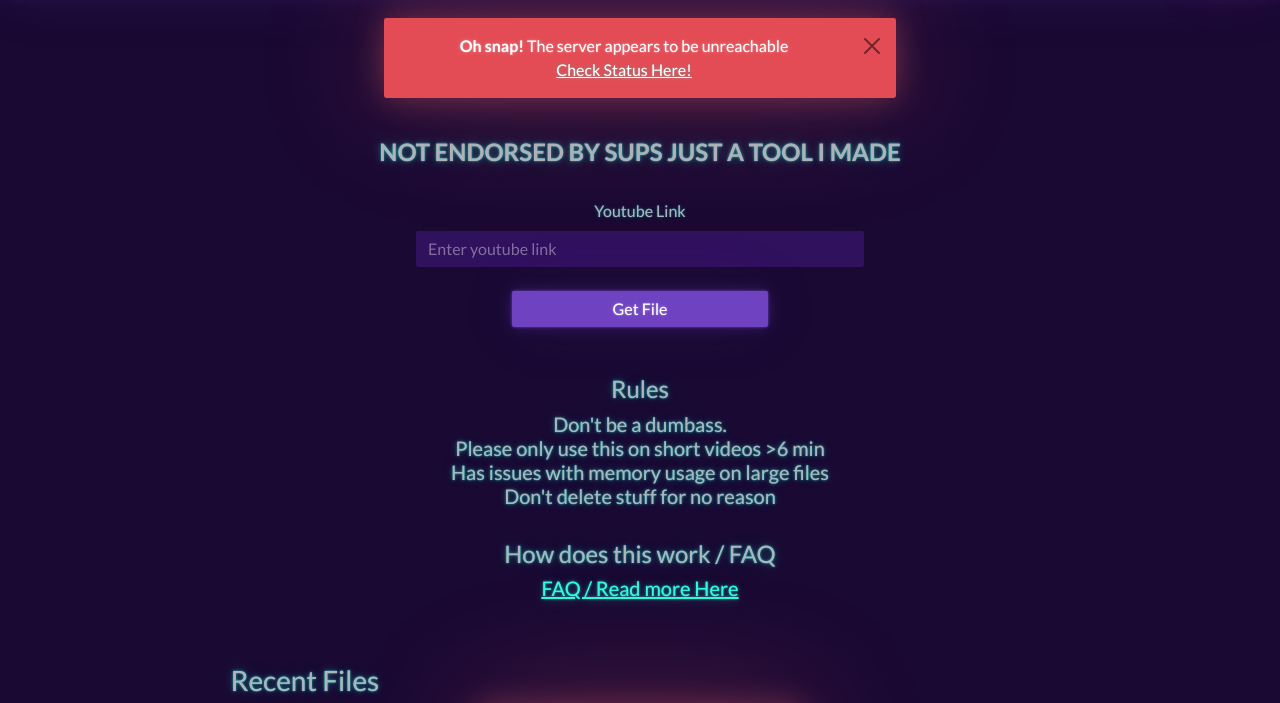
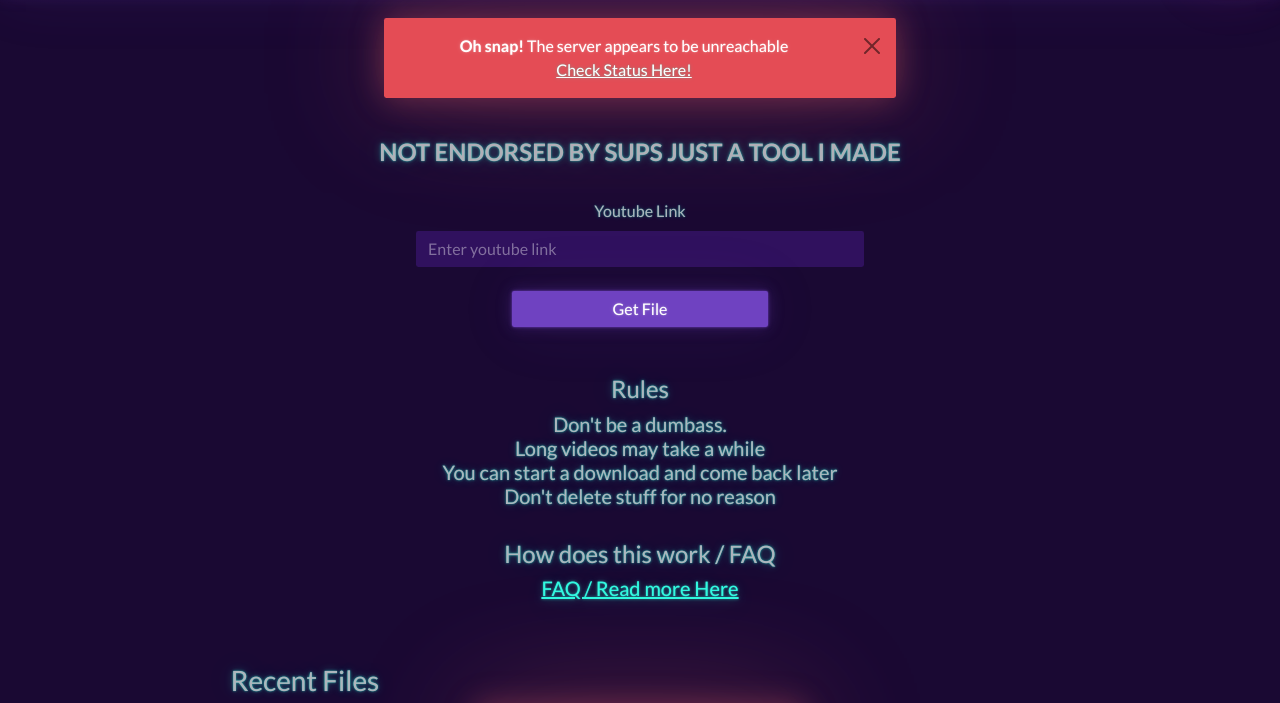
Before and after one commit to tracer755/Tracer755_WEBSITE, a website: page Website/gmod/index.html in a window 1280 px wide. Shown: the part 62-765 px from the top of the page. Drawn offline with nearby package versions, Linux system fonts and the light colour scheme; no server answers.

Commit message:
Update index.html

```diff
--- a/Website/gmod/index.html
+++ b/Website/gmod/index.html
@@ -58,7 +58,7 @@
     </form>
     <br><br>
     <h4>Rules</h4>
-    <h5>Don't be a dumbass. <br>Please only use this on short videos >6 min<br>Has issues with memory usage on large files<br>Don't delete stuff for no reason</h5>
+    <h5>Don't be a dumbass. <br>Long videos may take a while<br>You can start a download and come back later<br>Don't delete stuff for no reason</h5>
     <br>
     <h4>How does this work / FAQ</h4>
     <a href="how.html"><h5>FAQ / Read more Here</h5></a>
```
